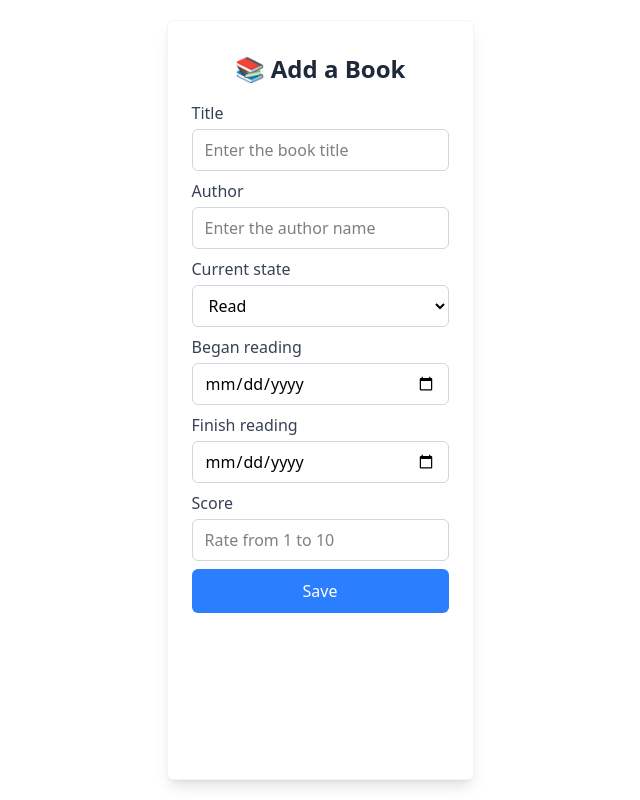
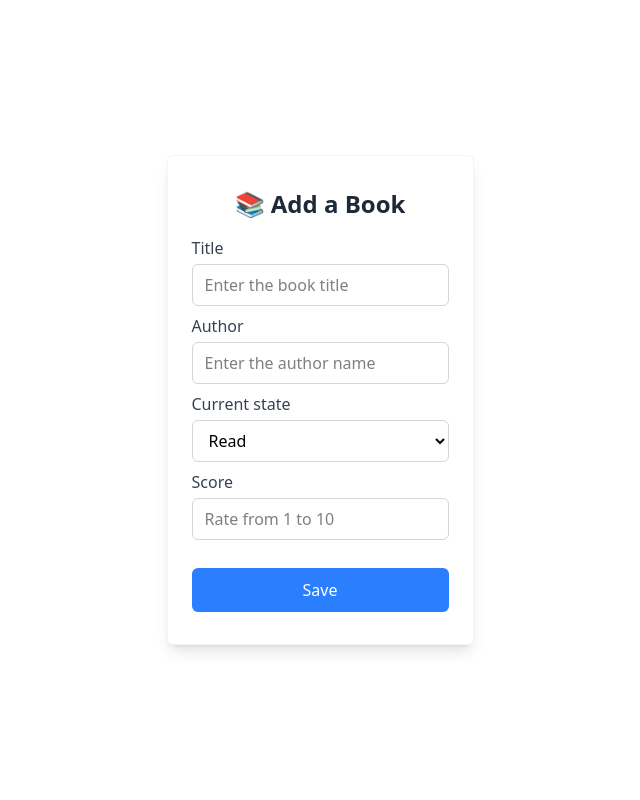
Before and after one commit to Renzo-Guerra/my-books-list, a React (Vite) app: page /#/books/add in a window 1280 px wide. Shown: the whole page, without its empty margins (320-960 px from the left). Built offline with nearby package versions, Linux system fonts and the light colour scheme.

Commit message:
CHANGE: Modify Book interface
It doens't really matter when did the user began
or finished the book, so it was decided to just
delete it

```diff
--- a/src/components/desktop/BookRow.tsx
+++ b/src/components/desktop/BookRow.tsx
@@ -3,14 +3,12 @@ import { colorForState } from "../../utils/Display";
 
 
 export const BookRow = ({ book }: { book: Book }) => {
-  const { title, autor, beginReading, finishReading, state, score } = book;
+  const { title, author, state, score } = book;
 
   return (
-    <tr className="grid grid-cols-[2fr_1.5fr_1fr_1fr_0.8fr_0.5fr] px-4 py-2 border-b border-gray-100 hover:bg-gray-50 transition">
+    <tr className="grid grid-cols-[2fr_1.5fr_1fr_0.5fr] px-4 py-2 border-b border-gray-100 hover:bg-gray-50 transition">
       <td className="truncate">{title}</td>
-      <td className="truncate">{autor}</td>
-      <td className="text-center">{beginReading ?? "-"}</td>
-      <td className="text-center">{finishReading ?? "-"}</td>
+      <td className="truncate">{author}</td>
       <td className={`text-center font-medium ${colorForState(state)}`}>{state}</td>
       <td className="text-center">{score ?? "-"}</td>
     </tr >
--- a/src/components/mobile/FormAddBook.tsx
+++ b/src/components/mobile/FormAddBook.tsx
@@ -28,7 +28,7 @@ export const FormAddBook = ({ onSubmitHandler }: props) => {
     <>
       <form
         onSubmit={handleSubmit(_onSubmitHandler)}
-        className="my-5 mx-auto max-w-md bg-white shadow-lg rounded-md px-6 py-8 space-y-2 border border-gray-100"
+        className="my-auto mx-auto max-w-md bg-white shadow-lg rounded-md px-6 py-8 space-y-2 border border-gray-100"
       >
         <h3 className="text-2xl font-semibold text-gray-800 text-center mb-4">📚 Add a Book</h3>
 
@@ -66,37 +66,13 @@ export const FormAddBook = ({ onSubmitHandler }: props) => {
           >
             <option value="read">Read</option>
             <option value="reading">Reading</option>
-            <option value="to read">Pending</option>
+            <option value="pending">Pending</option>
           </select>
           {errors.state && <p className="text-sm text-red-500">{errors.state.message}</p>}
         </div>
 
-        {(bookState === "read" || bookState === "reading") && (
-          <div className="space-y-1">
-            <label htmlFor="beginReading" className="block text-gray-700 font-medium">Began reading</label>
-            <input
-              type="date"
-              {...register("beginReading")}
-              id="beginReading"
-              className="w-full rounded-md border border-gray-300 px-3 py-2 focus:outline-none focus:ring-2 focus:ring-blue-400 transition"
-            />
-            {errors.beginReading && <p className="text-sm text-red-500">{errors.beginReading.message}</p>}
-          </div>
-        )}
-
         {bookState === "read" && (
           <>
-            <div className="space-y-1">
-              <label htmlFor="finishReading" className="block text-gray-700 font-medium">Finish reading</label>
-              <input
-                type="date"
-                {...register("finishReading")}
-                id="finishReading"
-                className="w-full rounded-md border border-gray-300 px-3 py-2 focus:outline-none focus:ring-2 focus:ring-blue-400 transition"
-              />
-              {errors.finishReading && <p className="text-sm text-red-500">{errors.finishReading.message}</p>}
-            </div>
-
             <div className="space-y-1">
               <label htmlFor="score" className="block text-gray-700 font-medium">Score</label>
               <input
@@ -114,7 +90,7 @@ export const FormAddBook = ({ onSubmitHandler }: props) => {
         <button
           type="submit"
           disabled={isSubmitting}
-          className="w-full bg-blue-500 text-white font-medium py-2.5 rounded-md hover:bg-blue-600 disabled:opacity-70 transition-colors"
+          className="w-full bg-blue-500 text-white font-medium mt-5 py-2.5 rounded-md hover:bg-blue-600 disabled:opacity-70 transition-colors"
         >
           {isSubmitting ? "Saving..." : "Save"}
         </button>
--- a/src/components/mobile/Target.tsx
+++ b/src/components/mobile/Target.tsx
@@ -2,17 +2,15 @@ import type { Book } from "../../interfaces"
 import { colorForState } from "../../utils/Display";
 
 export const Target = ({ book }: { book: Book }) => {
-  const { title, autor, beginReading, finishReading, state, score } = book;
+  const { title, author, state, score } = book;
   return (
     <>
       <div
         className="bg-white rounded-2xl shadow p-4 border border-gray-100"
       >
         <h3 className="text-lg font-semibold text-gray-900">{title}</h3>
-        <p className="text-gray-600 text-sm mb-2">{autor}</p>
+        <p className="text-gray-600 text-sm mb-2">{author}</p>
         <div className="grid grid-cols-2 gap-1 text-sm">
-          <p><span className="font-semibold">Began:</span> {beginReading ?? "-"}</p>
-          <p><span className="font-semibold">Ended:</span> {finishReading ?? "-"}</p>
           <p><span className="font-semibold">State:</span> <span className={`${colorForState(state)}`}>{state}</span></p>
           <p><span className="font-semibold">Score:</span> {score ?? "-"}</p>
         </div>
--- a/src/interfaces/IBook.ts
+++ b/src/interfaces/IBook.ts
@@ -3,32 +3,13 @@ import { z } from 'zod';
 export const bookSchema = z.object({
   title: z.string().min(1, "Title is required!"),
   author: z.string().min(1, "Author is required!"),
-  state: z.enum(["read", "to read", "reading"], { error: "Book state must be 'read', 'to read' or 'reading'!" }),
-  beginReading:
-    // If the user doesn't provide a value, it becomes a "" which later causes an error in (new Date(""))
-    z.preprocess(val => (val === "" ? undefined : val),
-      z.coerce.date()
-        .max(new Date(), { message: "Date cannot be in the future." })
-        .optional()),
-  finishReading:
-    // If the user doesn't provide a value, it becomes a "" which later causes an error in (new Date(""))
-    z.preprocess(val => (val === "" ? undefined : val),
-      z.coerce.date()
-        .max(new Date(), { message: "Date cannot be in the future." })
-        .optional()),
+  state: z.enum(["read", "pending", "reading"], { error: "Book state must be 'read', 'pending' or 'reading'!" }),
   score:
     // If the user doesn't provide a value, it becomes a "" which later causes an error in (z.coerce.number())
     z.preprocess(val => (val === "" ? undefined : val),
       z.coerce.number()
         .min(1, "Min score is 1!")
         .max(10, "Max score is 10!").optional()),
-}).refine(book => {
-  if (!book.beginReading || !book.finishReading) return true;
-
-  return book.beginReading <= book.finishReading;
-}, {
-  error: "The 'begin date' must be before the 'end date'!",
-  path: ["finishReading"],
 });
 
 export type Book = z.infer<typeof bookSchema>;
--- a/src/pages/HomePage.tsx
+++ b/src/pages/HomePage.tsx
@@ -6,83 +6,63 @@ import { Target } from "../components/mobile";
 const mockBooks: Book[] = [
   {
     title: "Don Quijote de la Mancha",
-    autor: "Miguel de Cervantes",
-    beginReading: "2025-01-10",
-    finishReading: "2025-02-05",
+    author: "Miguel de Cervantes",
     state: "read",
     score: 9
   },
   {
     title: "Moby Dick",
-    autor: "Herman Melville",
-    beginReading: null,
-    finishReading: null,
-    state: "to read",
-    score: null
+    author: "Herman Melville",
+    state: "pending",
+    score: undefined
   },
   {
     title: "Orgullo y prejuicio",
-    autor: "Jane Austen",
-    beginReading: "2025-02-15",
-    finishReading: "2025-03-10",
+    author: "Jane Austen",
     state: "read",
     score: 8
   },
   {
     title: "Crimen y castigo",
-    autor: "Fiódor Dostoyevski",
-    beginReading: "2025-04-01",
-    finishReading: null,
+    author: "Fiódor Dostoyevski",
     state: "reading",
     score: 7
   },
   {
     title: "1984",
-    autor: "George Orwell",
-    beginReading: "2025-05-12",
-    finishReading: "2025-06-01",
+    author: "George Orwell",
     state: "read",
     score: 10
   },
   {
     title: "En busca del tiempo perdido",
-    autor: "Marcel Proust",
-    beginReading: "2025-06-10",
-    finishReading: null,
+    author: "Marcel Proust",
     state: "reading",
-    score: null
+    score: undefined
   },
   {
     title: "Cien años de soledad",
-    autor: "Gabriel García Márquez",
-    beginReading: "2025-07-03",
-    finishReading: "2025-07-20",
+    author: "Gabriel García Márquez",
     state: "read",
     score: 9
   },
   {
     title: "Los miserables",
-    autor: "Victor Hugo",
-    beginReading: "2025-08-01",
-    finishReading: null,
+    author: "Victor Hugo",
     state: "reading",
-    score: null
+    score: undefined
   },
   {
     title: "El retrato de Dorian Gray",
-    autor: "Oscar Wilde",
-    beginReading: "2025-09-10",
-    finishReading: "2025-09-25",
+    author: "Oscar Wilde",
     state: "read",
     score: 8
   },
   {
     title: "La Odisea",
-    autor: "Homero",
-    beginReading: null,
-    finishReading: null,
-    state: "to read",
-    score: null
+    author: "Homero",
+    state: "pending",
+    score: undefined
   }
 ];
 
@@ -117,13 +97,11 @@ export const HomePage = () => {
             <div className="hidden md:block overflow-x-auto rounded-2xl shadow-md border border-gray-200 bg-white">
               <table className="w-full text-sm text-left text-gray-700">
                 <thead className="bg-gray-100 text-gray-900 font-semibold">
-                  <tr className="grid grid-cols-[2fr_1.5fr_1fr_1fr_0.8fr_0.5fr] px-4 py-2 text-center">
+                  <tr className="grid grid-cols-[2fr_1.5fr_1fr_0.5fr] px-4 py-2">
                     <th>Title</th>
                     <th>Author</th>
-                    <th>Began reading</th>
-                    <th>Ended reading</th>
-                    <th>Current state</th>
-                    <th>Score</th>
+                    <th className="text-center">Current state</th>
+                    <th className="text-center">Score</th>
                   </tr>
                 </thead>
                 <tbody>
```
